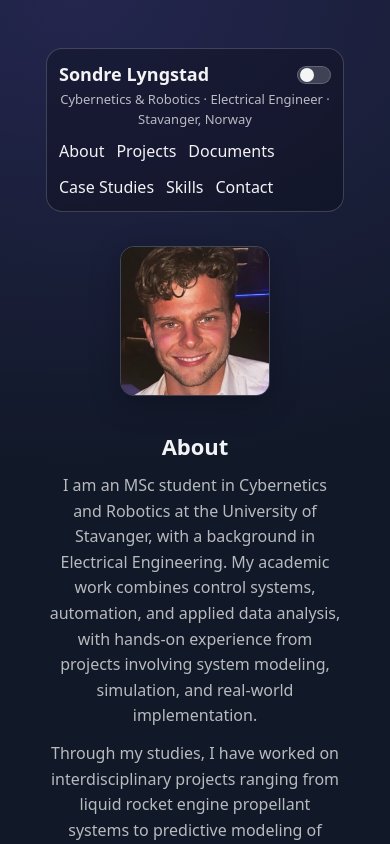
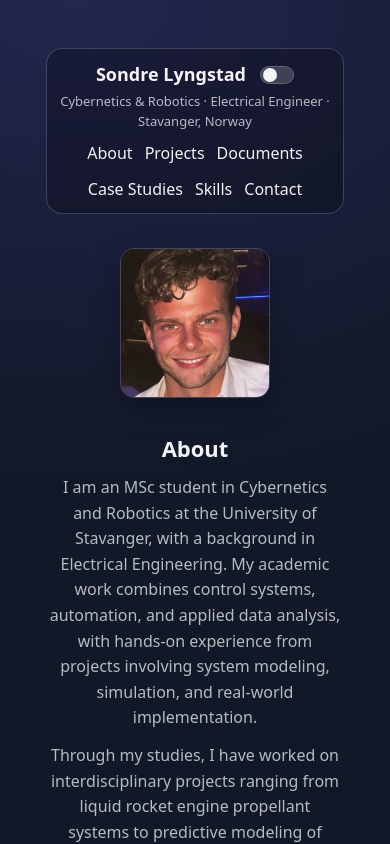
Before and after one commit to solyn00/sondre-portfolio, a Vue app: page / in a window 390 px wide. Shown: the top 844 px of the page. Built offline with nearby package versions, Linux system fonts and the light colour scheme.

Commit message:
fix iphone view

```diff
--- a/src/App.vue
+++ b/src/App.vue
@@ -868,43 +868,54 @@ html, body {
 
 }
 
-/* Mobile layout (iPhone/Android) */
 @media (max-width: 600px) {
+
+  /* PAGE */
   .page {
     width: 100%;
     padding: 16px 14px 28px;
   }
 
-  /* Header becomes stacked on mobile */
+  /* HEADER */
   .header {
     position: relative; /* disable sticky quirks on iOS */
     top: 0;
     flex-direction: column;
-    align-items: stretch;
+    align-items: center;
     gap: 10px;
     padding: 12px;
+    text-align: center;
     backdrop-filter: none;
   }
 
+  /* NAME + TOGGLE */
   .brandTop {
-    justify-content: space-between;
+    justify-content: center;
+    gap: 14px;
   }
 
+  /* TITLE LINE */
   .brand .title {
-    overflow-wrap: anywhere;
+    text-align: center;
+    margin-top: 4px;
   }
 
-  /* ✅ MOBILE NAV (this fixes the width / zoom issue) */
+  /* NAV — centered, wrapping */
   .nav {
     width: 100%;
-    justify-content: flex-start;
+    display: flex;
+    justify-content: center;
     flex-wrap: wrap;
     white-space: normal;
     gap: 12px;
     overflow-x: visible; /* CRITICAL */
   }
 
-  /* ✅ 1 column cards on mobile (Projects / Skills / etc.) */
+  .navLink {
+    text-align: center;
+  }
+
+  /* MAIN GRID — 1 column */
   .grid {
     grid-template-columns: 1fr;
   }
@@ -913,7 +924,7 @@ html, body {
     grid-column: 1 / -1;
   }
 
-  /* ✅ Case studies stacked vertically */
+  /* CASE STUDIES — stacked */
   .caseGrid {
     grid-template-columns: 1fr;
   }
@@ -922,18 +933,18 @@ html, body {
     grid-column: 1 / -1;
   }
 
-  /* ✅ Documents cards full width */
+  /* DOCUMENTS — full width */
   .docCard {
     grid-column: 1 / -1;
   }
 
-  /* Slightly smaller profile image */
+  /* PROFILE IMAGE */
   .profileImage {
     width: 150px;
     height: 150px;
   }
 
-  /* Smaller titles on mobile */
+  /* CARD TITLES */
   .card h3 {
     font-size: 15px;
     line-height: 1.25;
```
